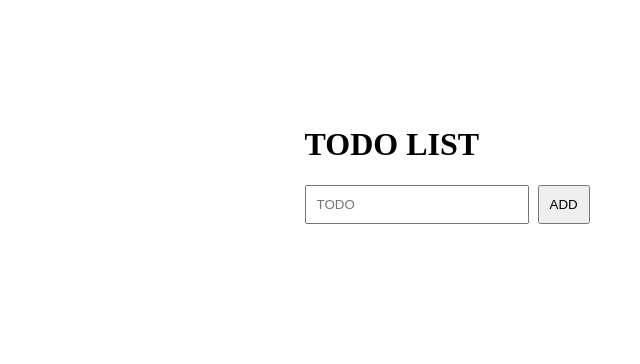
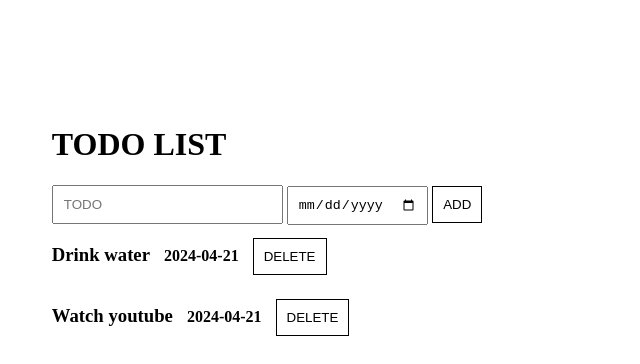
Before and after one commit to kondanarasimha/todo-List, a plain HTML site: page index.html in a window 1280 px wide. Shown: the whole page, without its empty margins (209-849 px from the left). Drawn offline with Linux system fonts and the light colour scheme.

Commit message:
Todo-List 1.0.0

```diff
--- a/index.html
+++ b/index.html
@@ -8,8 +8,12 @@
   <div class="main-container">
     <h1>TODO LIST</h1>
     <input class="input-todo" type="text" placeholder="TODO" required>
+
+    <input type="date" class="todo-date">
     <button class="add-button">ADD</button>
+
     <div class="todos-container"></div>
+
   </div>
   <script src="index.js"></script>
 </body>
--- a/index.js
+++ b/index.js
@@ -1,28 +1,38 @@
 const addButton = document.querySelector('.add-button');
 const todoInput = document.querySelector('.input-todo');
 const todoContainer = document.querySelector('.todos-container');
+const todoDateInput = document.querySelector('.todo-date');
 
-const todos = ['Drink water','Watch youtube'];
+
+const todos = [{
+  name:'Drink water',
+  date: '2024-04-21'
+  },
+  {
+    name:'Watch youtube',
+    date: '2024-04-21'
+  }];
 
   function renderTodos() {
     let todoHTML = '';
     todos.forEach((todo,i)=>{
       todoHTML += `
-      <p>${todo}</p>
+      <h3>${todo.name}</h3>
+      <h4>${todo.date}</h4>
       <button onclick='
         todos.splice(${i},${1});
         renderTodos();
       '>DELETE</button>`;
-    });//itraction
+    });
     todoContainer.innerHTML = todoHTML;
   }
-
-
+  renderTodos();
 
   addButton.addEventListener('click',()=> {
-    const todo = todoInput.value;
-    todos.push(todo);
-    console.log(todos);
+    const name = todoInput.value;
+    const date = todoDateInput.value;
+    todos.push({name,date});
     renderTodos();
     todoInput.value = '';
+    todoDateInput.value = '';
   });
--- a/main.css
+++ b/main.css
@@ -1,24 +1,61 @@
 .main-container {
-  margin-left: 40%;
+  margin-left: 20%;
   margin-top: 10%;
-  width: 350px;
+  width: 500px;
 }
 
-.main-container input {
-  margin-right: 5px;
-  padding: 10px;
-  width: 200px;
+.input-todo {
+  padding: 10px 10px;
+  padding-right: 40px;
+}
+
+.todo-date {
+  padding:9px;
 }
 
 .add-button {
-  padding: 10px;
+  background-color: white;
+  border-color: black;
+  border: solid 1px;
+  padding: 10px 10px;
+  transition: all 0.15s;
+  cursor: pointer;
+}
+
+.add-button:hover {
+  background-color: rgb(4, 228, 4);
+  color: white;
+}
+
+.add-button:active {
+  opacity: 0.10;
 }
 
 .todos-container {
-  width: 250px;
+  width: 350px;
   justify-content: space-between;
 }
 
-.todos-container p {
-  display: inline-block
+.todos-container h4,
+.todos-container h3 {
+  display: inline-block;
+  margin-right: 10px;
 }
+
+.todos-container button {
+  background-color: white;
+  border-color: black;
+  border: solid 1px;
+  padding: 10px 10px;
+  cursor: pointer;
+  transition: all 0.15s;
+}
+
+.todos-container button:hover {
+  background-color: rgb(228, 4, 4);
+  color: white;
+}
+
+.todos-container button:active {
+  opacity: 0.10;
+}
```
